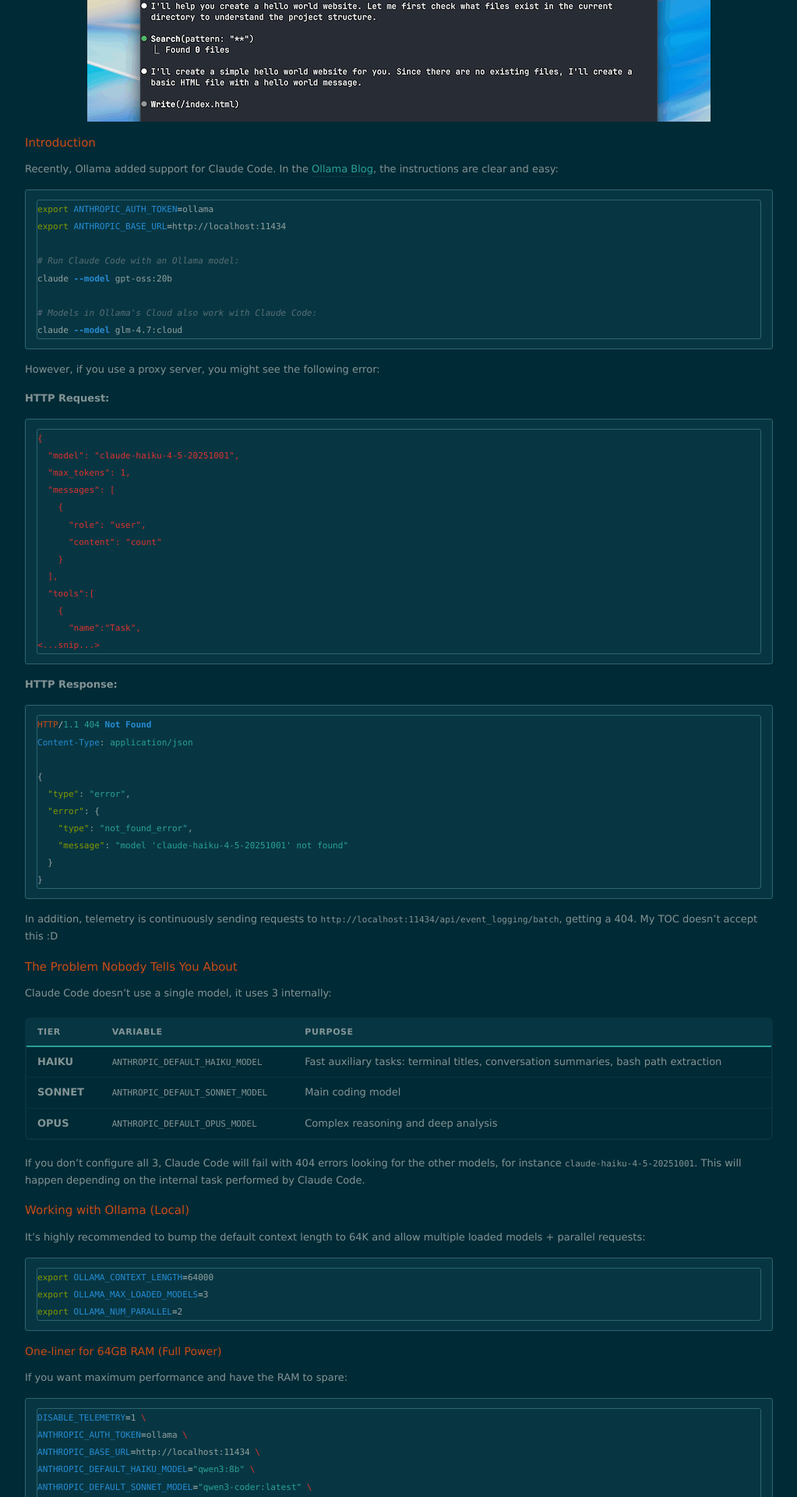
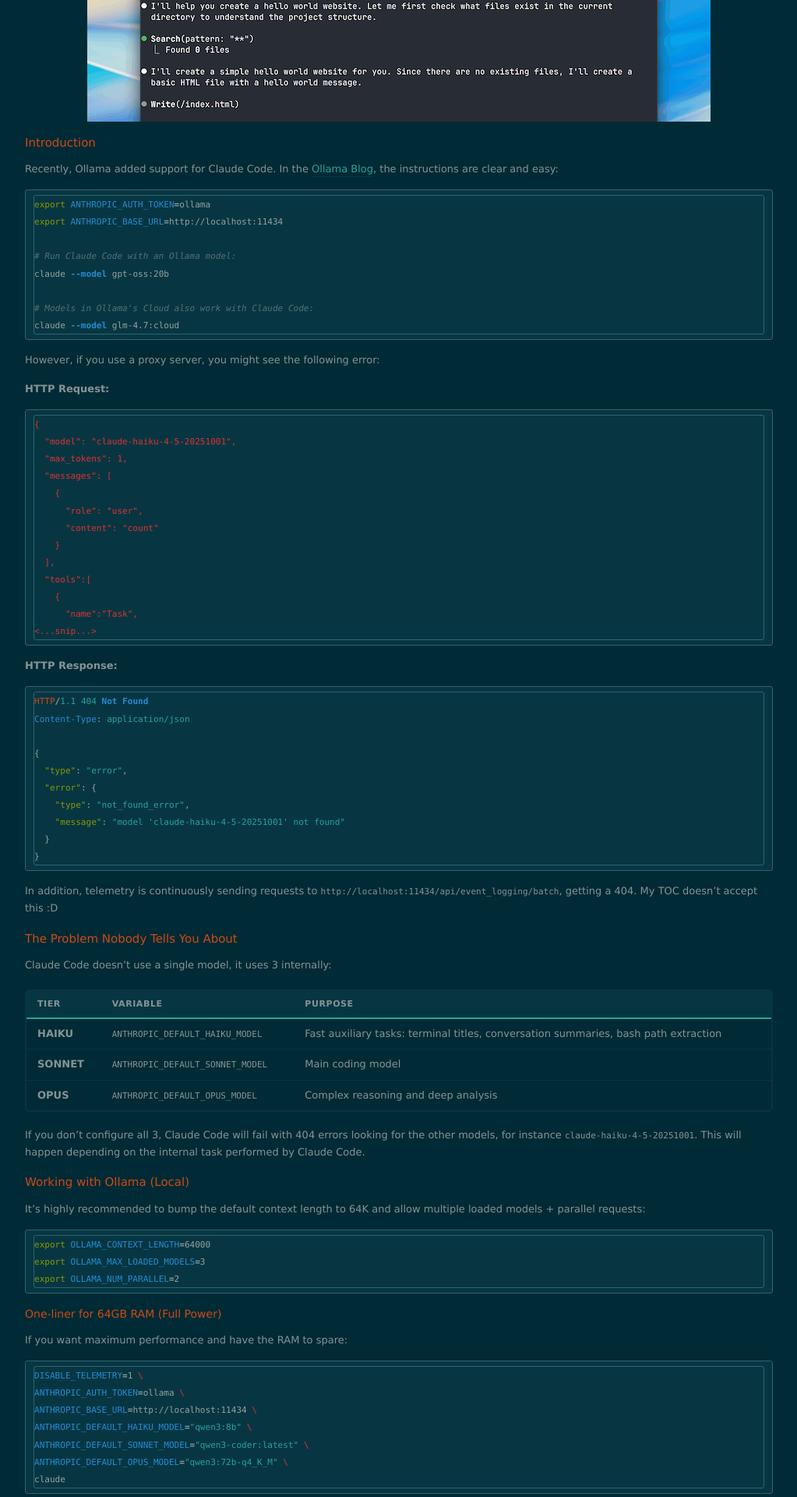
Before and after one commit to dan1t0/blog, a Jekyll site: the page built from index.html, in a window 1280 px wide. Shown: the part 593-2513 px from the top of the page at 78% size, without its empty margins (128-1151 px from the left). Built offline with Jekyll 4.4.1, drawn with Linux system fonts in a browser that asks for light colours; nearby versions of some CDN libraries; the list of posts is cut into pages by our own code.

Commit message:
Reduce padding bloques de codigo a 6px 10px

```diff
--- a/assets/css/colors-dark.css
+++ b/assets/css/colors-dark.css
@@ -54,7 +54,7 @@ blockquote {
 	border: 1px solid #2d6472;
     border-radius: 3px;
     overflow: auto;
-    padding: 12px 14px;
+    padding: 6px 10px;
     margin: 0 0 15px 0;
 }
 .highlight pre {
```
